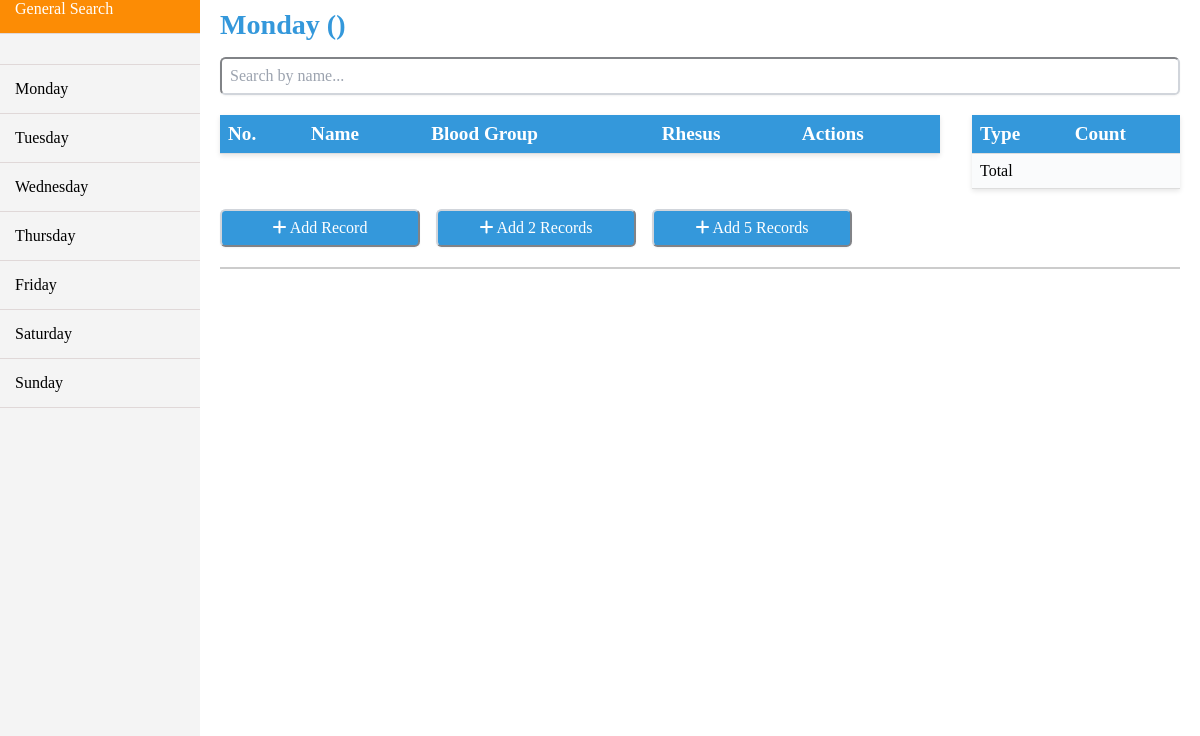
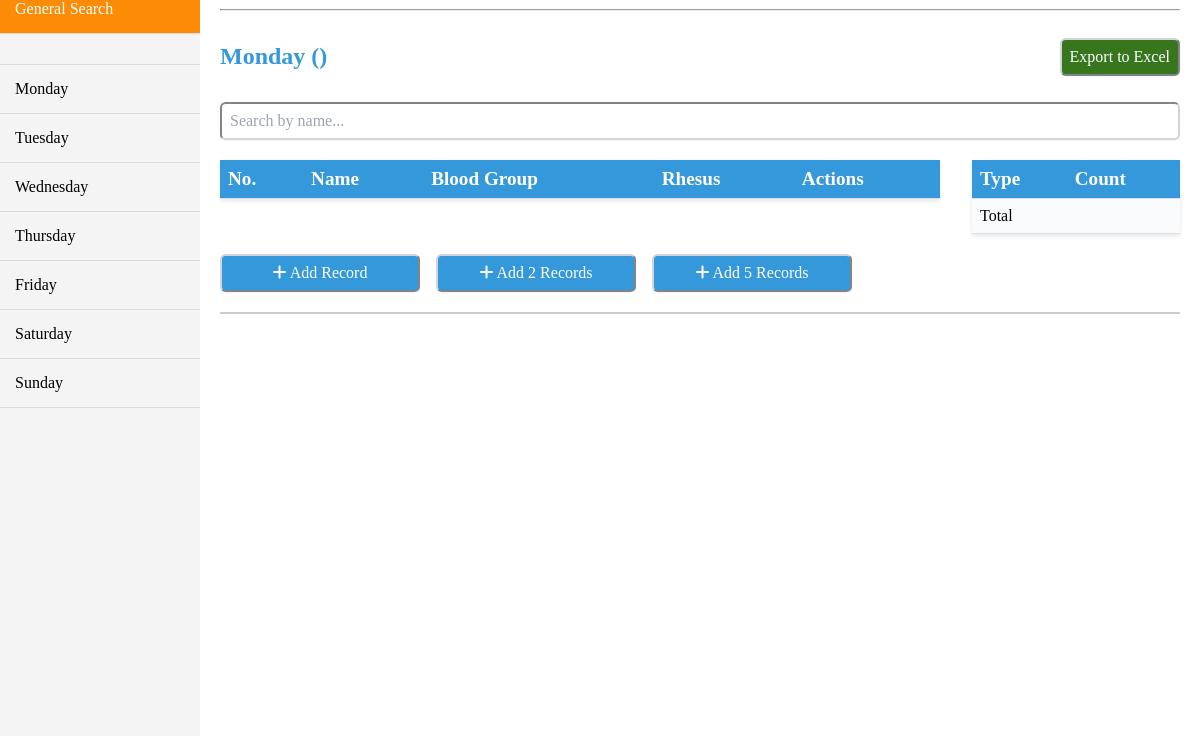
Before and after one commit to at-tawlib/blood-bank-records, an Electron app: page src/html/index.html in a window 1200 px wide. Shown: the part 64-800 px from the top of the page. Drawn offline with Linux system fonts and the light colour scheme; no server answers.

Commit message:
Add export to excel function

```diff
--- a/src/css/index.css
+++ b/src/css/index.css
@@ -172,6 +172,12 @@ th {
 }
 
 .worksheet-date {
+  display: flex;
+  justify-content: space-between;
+  align-items: center;
+}
+
+.worksheet-date h3 {
   font-size: 1.5rem;
   font-weight: 700;
   color: var(--color-blue);
--- a/src/html/index.html
+++ b/src/html/index.html
@@ -57,10 +57,14 @@
         <!-- ******************** DAILY WORKSHEET SECTION **************** -->
         <div id="showRecords">
           <h1 style="text-align: center">Daily Worksheet</h1>
+          <hr style="margin: 1rem 0rem">
 
           <div class="worksheet-date">
-            <h3 id="worksheetDay"></h3>
-            <h3 id="worksheetDate"></h3>
+            <div>
+              <h3 id="worksheetDay"></h3>
+              <h3 id="worksheetDate"></h3>
+            </div>
+            <button class="bg-green white-text" onclick="exportToExcel()">Export to Excel</button>
           </div>
 
           <div id="worksheetContent">
```
